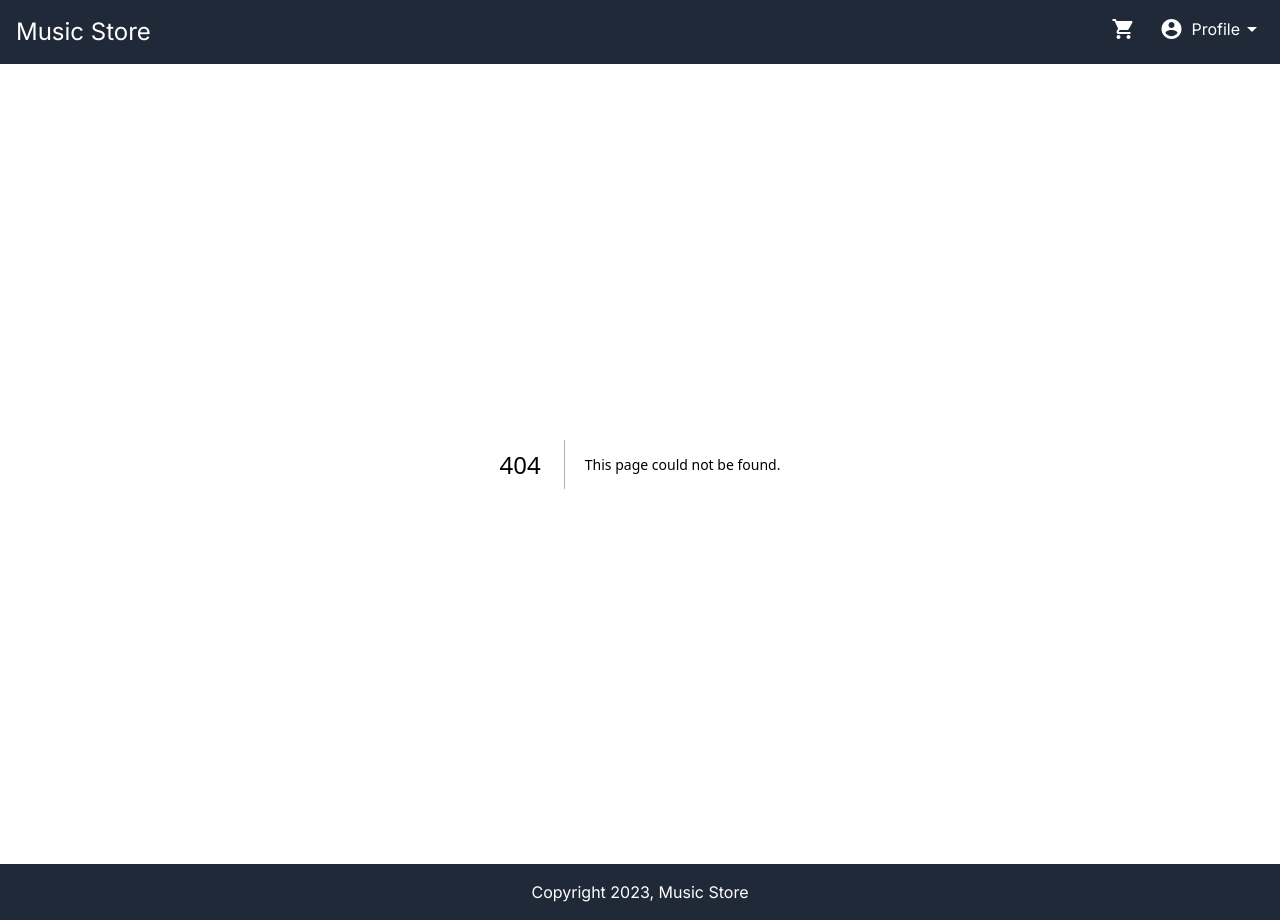
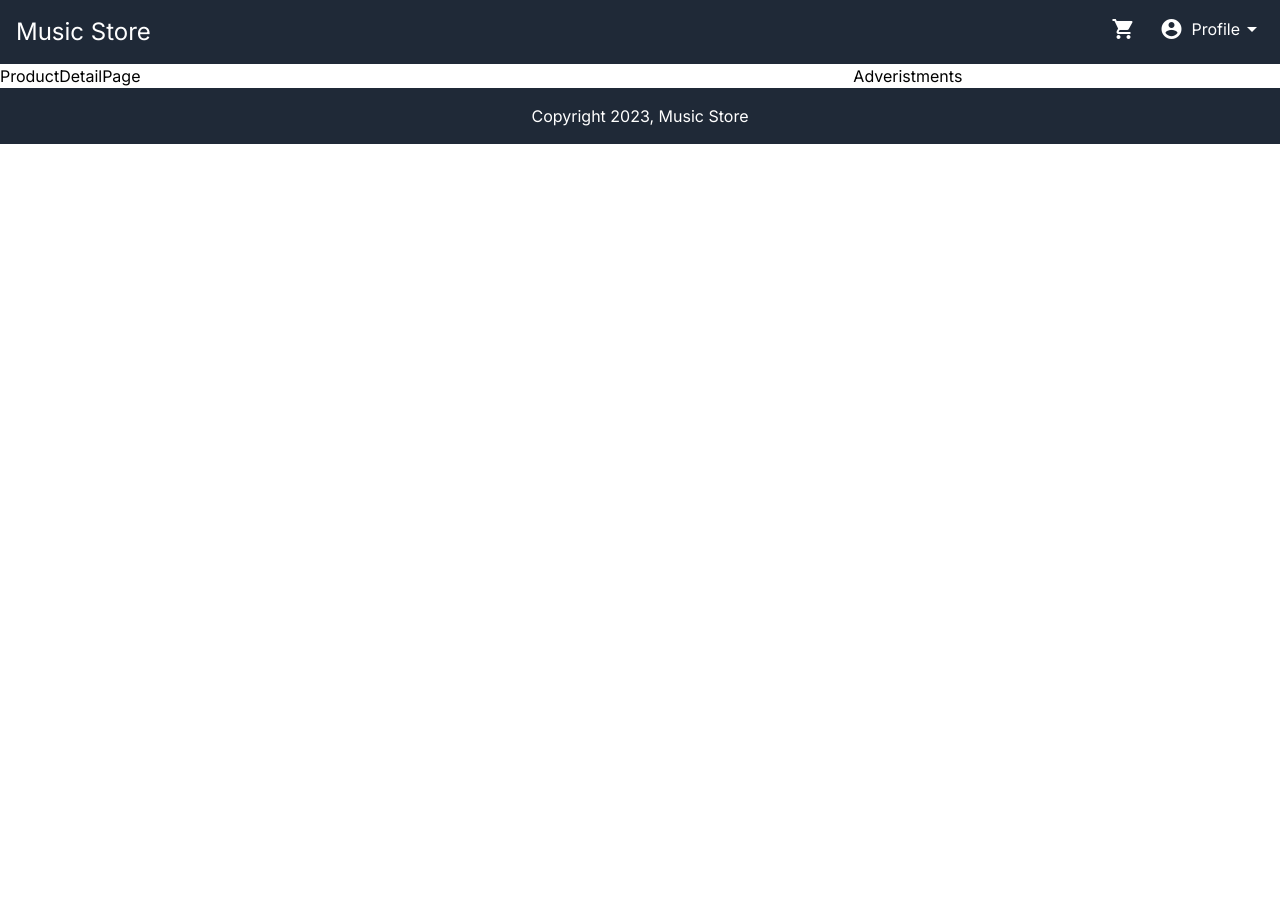
Before and after one commit to frontenddevtrainer/nextjs-march-24, a Next.js app: page /products/1 in a window 1280 px wide. Before the commit this address had no page. After the commit the page ends 800 px from the top, so only its background shows below. Built offline with nearby package versions, Linux system fonts and the light colour scheme.

Commit message:
Added new pages.

```diff
--- /dev/null
+++ b/app/products/[id]/layout.tsx
@@ -0,0 +1,9 @@
+const ProductsDetailLayout = ({ children }) => {
+  return (
+    <div className="flex justify-between">
+      <div className="w-full">{children}</div>
+    </div>
+  );
+};
+
+export default ProductsDetailLayout;
--- /dev/null
+++ b/app/products/[id]/page.tsx
@@ -0,0 +1,5 @@
+const ProductDetailPage = ()=>{
+    return <div>ProductDetailPage</div>
+}
+
+export default ProductDetailPage
--- /dev/null
+++ b/app/products/layout.tsx
@@ -0,0 +1,15 @@
+import ProductsPage from "./page";
+
+const ProductsLayout = ({ children })=>{
+    return <div className="flex justify-between">
+        <div className="w-2/3">{children}</div>
+        <div className="w-1/3">Adveristments</div>
+    </div>
+}
+
+export default ProductsLayout;
+
+
+{/* <ProductsLayout>
+    <ProductsPage></ProductsPage>
+</ProductsLayout> */}
--- /dev/null
+++ b/app/products/page.tsx
@@ -0,0 +1,5 @@
+const ProductsPage = ()=>{
+    return <div>Products Page</div>
+}
+
+export default ProductsPage;
```
